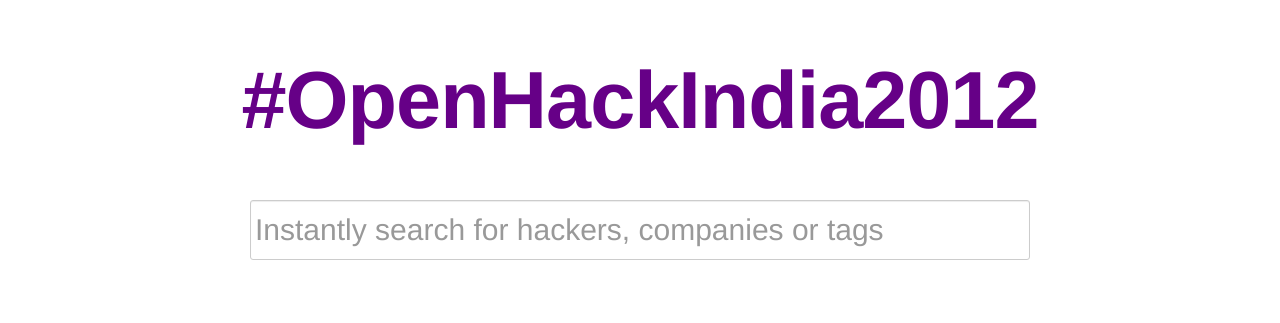
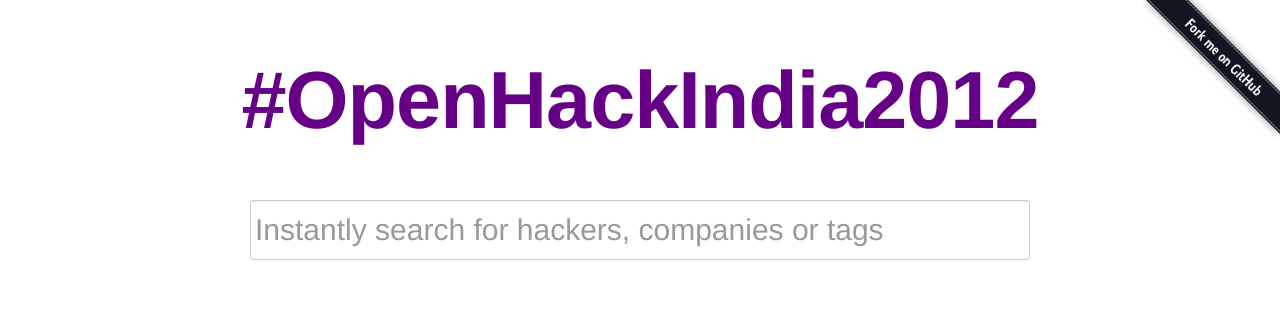
Before and after one commit to minsh/openhackindia2012, a plain HTML site: page index.html in a window 1280 px wide. Drawn offline with Linux system fonts and the light colour scheme.

Commit message:
Forkme? Forkyou.

```diff
--- a/index.html
+++ b/index.html
@@ -10,6 +10,9 @@
     <link href="./css/styles.css" rel="stylesheet">
   </head>
   <body>
+
+    <a href="https://github.com/minsh/openhackindia2012"><img style="position:absolute;top:0;right:0;border:0;" src="./images/forkme.png" alt="Fork me on GitHub"></a>
+
     <div class="container">
       <div class="row">
         <div class="span12 center jumbotron margin_top">
```
Also changed, not shown: images/forkme.png (added).
